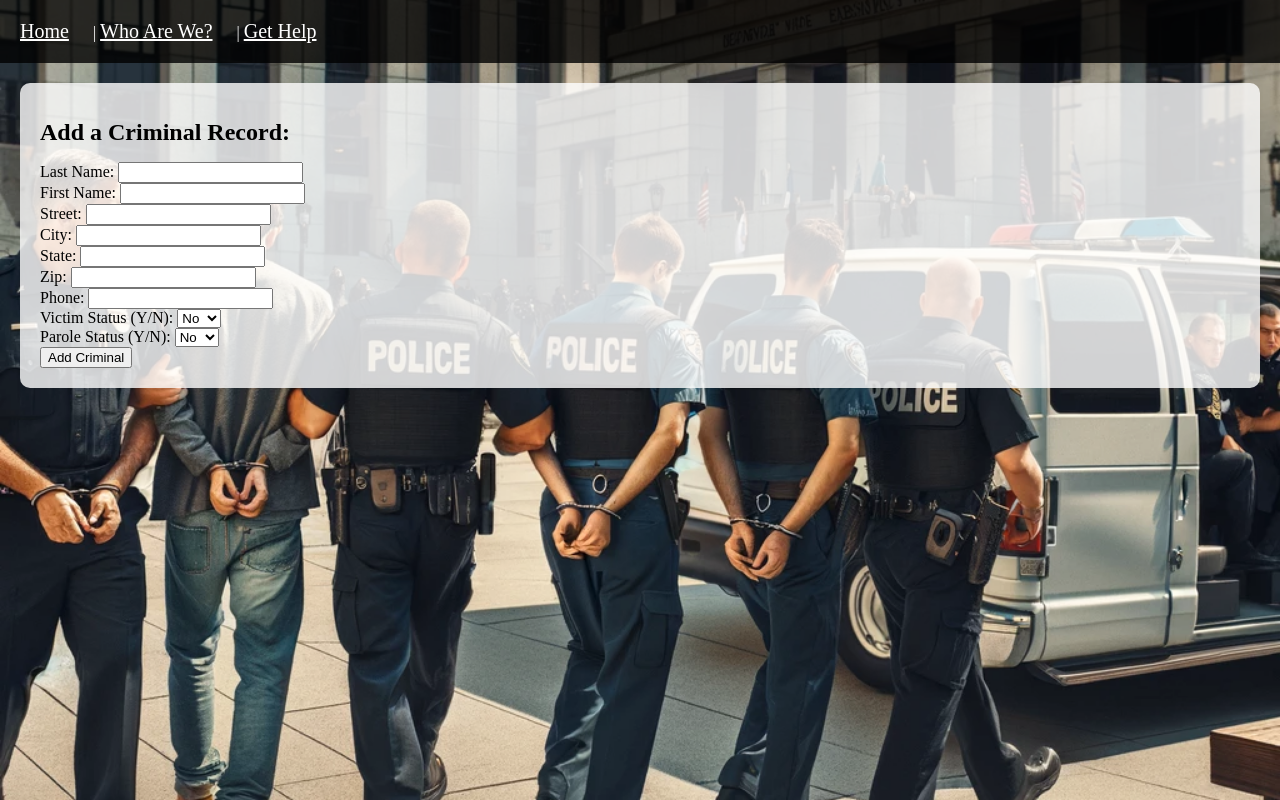
After one commit to kg3354/Jail-Database, a Flask app: page /addtodb in a window 1280 px wide. The commit adds this page. Run offline with Flask 3, Linux system fonts and the light colour scheme.

Commit message:
added addtodb

```diff
--- a/app.py
+++ b/app.py
@@ -14,6 +14,9 @@ def who_are_we():
 def get_help():
     return render_template('gethelp.html')
 
+@app.route('/addtodb')
+def add_to_db():
+    return render_template('addtodb.html')
 
 if __name__ == '__main__':
     app.run(debug=True)
--- /dev/null
+++ b/templates/addtodb.html
@@ -0,0 +1,98 @@
+<!DOCTYPE html>
+<html lang="en">
+<head>
+    <meta charset="UTF-8">
+    <meta name="viewport" content="width=device-width, initial-scale=1.0">
+    <title>Get Help</title>
+    <link href="{{ url_for('static', filename='style.css') }}" rel="stylesheet">
+    <style>
+        body {
+            background-image: url('./static/addtojail.jpg');
+            background-size: cover;
+            background-position: center;
+        }
+        .content {
+            color: black;
+            background: rgba(255, 255, 255, 0.8); /* Add a white semi-transparent background to content */
+            margin: 20px;
+            padding: 20px;
+            border-radius: 10px;
+        }
+        .message, .add-more-button {
+            display: none; /* Initially hide the message and Add More button */
+        }
+    </style>
+</head>
+<body>
+
+<div class="header">
+    <nav>
+        <a href="/">Home</a> |
+        <a href="/whoarewe">Who Are We?</a> |
+        <a href="/gethelp">Get Help</a>
+    </nav>
+</div>
+
+<div class="content">
+    <h1>Add a Criminal Record:</h1>
+    <form id="addCriminalForm" action="" method="POST"> <!-- Form will submit to the same page -->
+        <!-- Form fields -->
+        <label for="last">Last Name:</label>
+        <input type="text" id="last" name="last" required maxlength="15"><br>
+
+        <label for="first">First Name:</label>
+        <input type="text" id="first" name="first" required maxlength="10"><br>
+
+        <label for="street">Street:</label>
+        <input type="text" id="street" name="street" required maxlength="30"><br>
+
+        <label for="city">City:</label>
+        <input type="text" id="city" name="city" required maxlength="20"><br>
+
+        <label for="state">State:</label>
+        <input type="text" id="state" name="state" required maxlength="2"><br>
+
+        <label for="zip">Zip:</label>
+        <input type="text" id="zip" name="zip" required maxlength="5"><br>
+
+        <label for="phone">Phone:</label>
+        <input type="text" id="phone" name="phone" required maxlength="10"><br>
+
+        <label for="v_status">Victim Status (Y/N):</label>
+        <select id="v_status" name="v_status">
+            <option value="Y">Yes</option>
+            <option value="N" selected>No</option>
+        </select><br>
+
+        <label for="p_status">Parole Status (Y/N):</label>
+        <select id="p_status" name="p_status">
+            <option value="Y">Yes</option>
+            <option value="N" selected>No</option>
+        </select><br>
+
+        <input type="submit" value="Add Criminal">
+    </form>
+    <div class="message">
+        <p>Criminal record added successfully!</p>
+    </div>
+    <button class="add-more-button" onclick="addMore()">Add More</button>
+</div>
+
+<script>
+    document.getElementById('addCriminalForm').onsubmit = function(event) {
+        event.preventDefault(); // Prevent form submission for the demo
+        document.querySelector('.message').style.display = 'block';
+        document.querySelector('.add-more-button').style.display = 'inline-block'; // Show the Add More button
+    };
+
+    function addMore() {
+        document.querySelector('.message').style.display = 'none';
+        document.querySelector('.add-more-button').style.display = 'none'; // Hide the Add More button and message
+        document.getElementById('addCriminalForm').reset(); // Reset form for new input
+        // Optionally, focus the first input field for better UX
+        document.getElementById('last').focus();
+    }
+</script>
+
+</body>
+</html>
--- a/templates/gethelp.html
+++ b/templates/gethelp.html
@@ -10,7 +10,8 @@
 <div class="header">
     <nav>
         <a href="/">Home</a> |
-        <a href="/whoarewe">Who Are We?</a>
+        <a href="/whoarewe">Who Are We?</a> |
+        <a href="/addtodb">Add to Database</a> |
     </nav>
 </div>
 <div class="content">
--- a/templates/index.html
+++ b/templates/index.html
@@ -12,6 +12,7 @@
     <h1>Welcome to Our Jail Database</h1>
     <a href="/whoarewe">Who Are We?</a>
     <a href="/gethelp">Get Help</a>
+    <a href="/addtodb">Add to Database</a>
 </div>
 </body>
 </html>
--- a/templates/whoarewe.html
+++ b/templates/whoarewe.html
@@ -10,7 +10,8 @@
 <div class="header">
     <nav>
         <a href="/">Home</a> |
-        <a href="/gethelp">Get Help</a>
+        <a href="/gethelp">Get Help</a> |
+        <a href="/addtodb">Add to Database</a>
     </nav>
 </div>
 <div class="content">
```
Also changed, not shown: static/addtojail.jpg (added), 3 other files.
